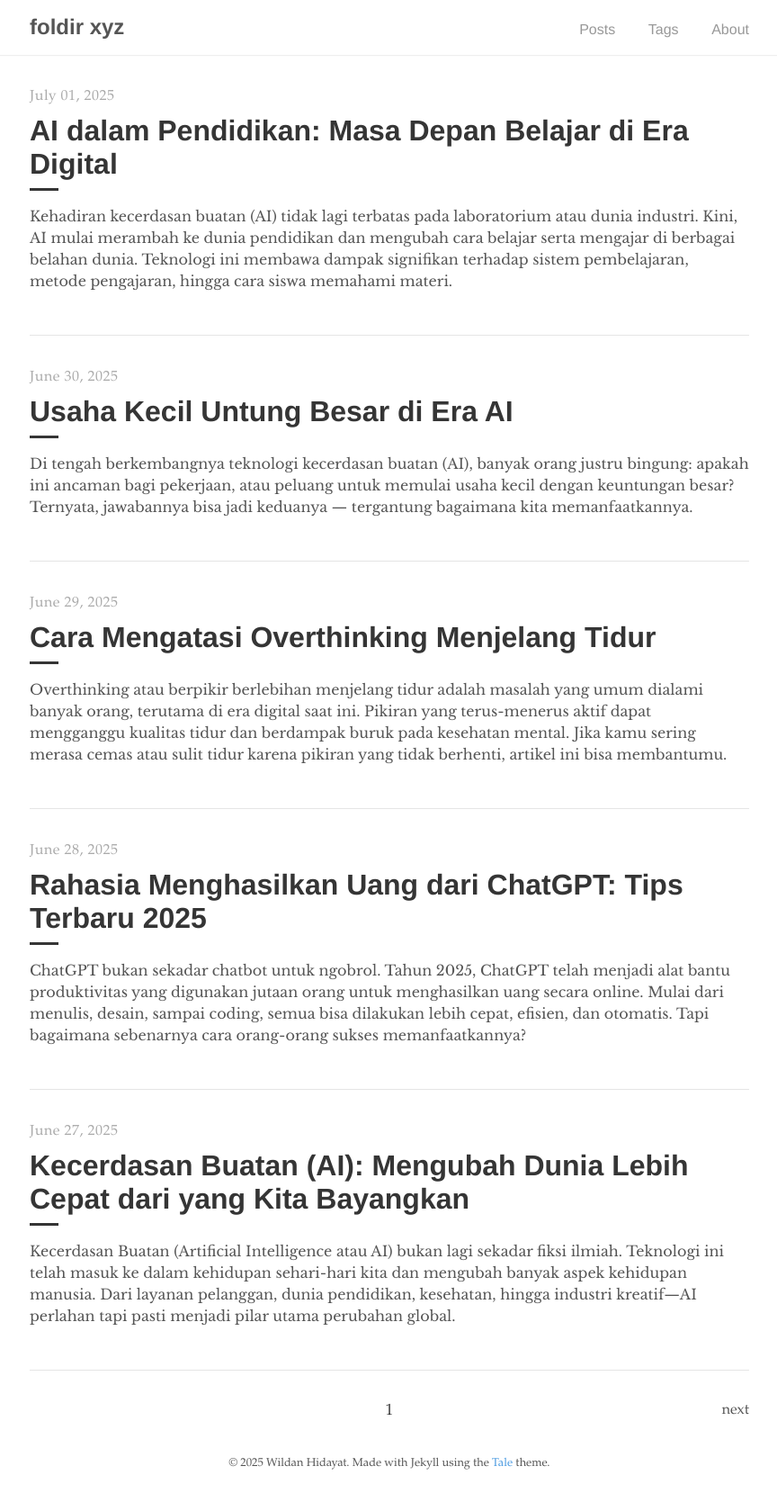
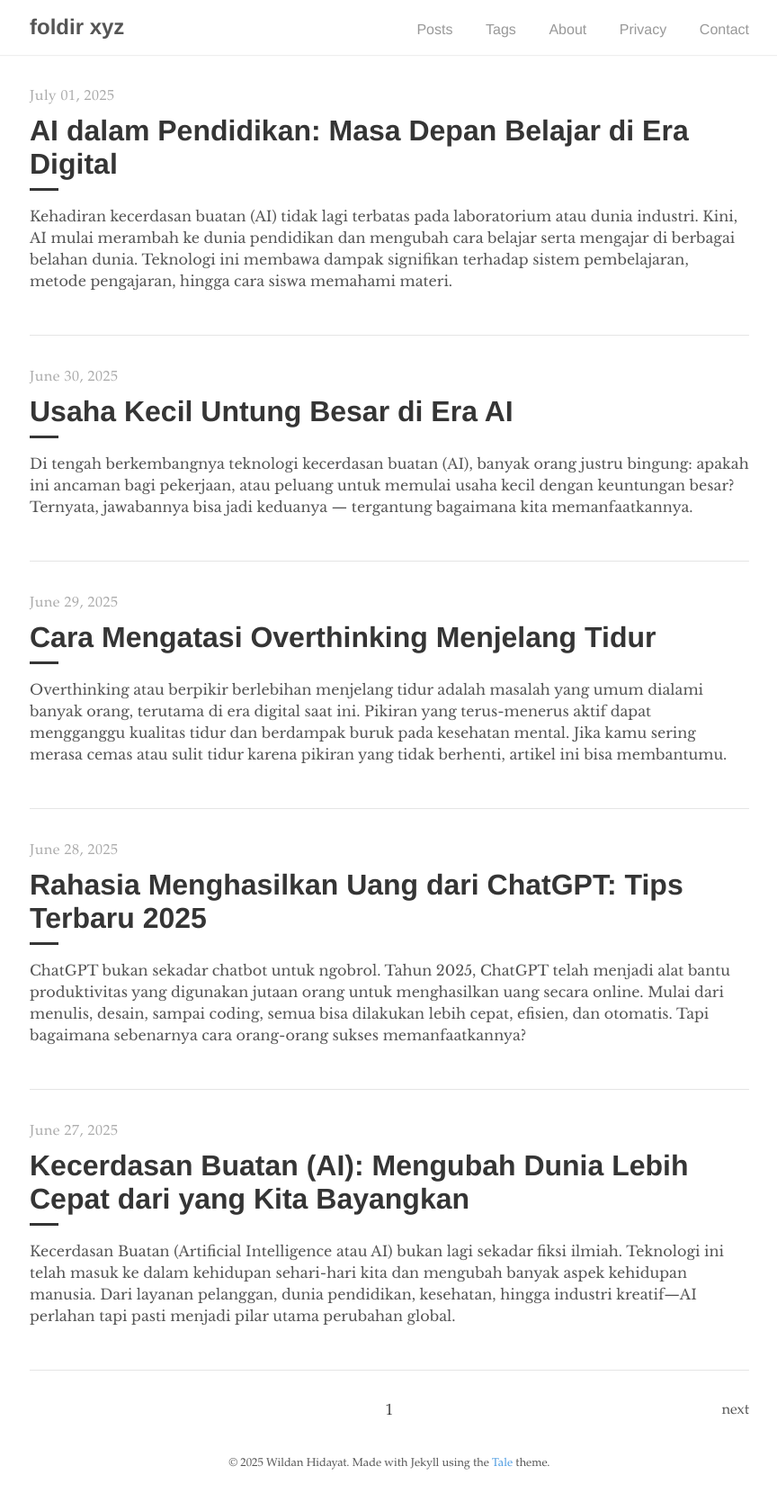
Before and after one commit to foldirku/foldirku.github.io, a Jekyll site: the page built from index.html, in a window 1280 px wide. Shown: the whole page at 90% size, without its empty margins (207-1071 px from the left). Built offline with Jekyll 4.4.1, drawn with Linux system fonts in a browser that asks for light colours; the list of posts is cut into pages by our own code.

Commit message:
Update navigation.html

```diff
--- a/_includes/navigation.html
+++ b/_includes/navigation.html
@@ -7,6 +7,8 @@
       <li><a href="{{ site.baseurl }}/">Posts</a></li>
       <li><a href="{{ '/tags' | prepend: site.baseurl }}">Tags</a></li>
       <li><a href="{{ '/about' | prepend: site.baseurl }}">About</a></li>
+      <li><a href="{{ '/privacy' | prepend: site.baseurl }}">Privacy</a></li>
+      <li><a href="{{ '/contact' | prepend: site.baseurl }}">Contact</a></li>
     </ul>
   </div>
 </nav>
```
